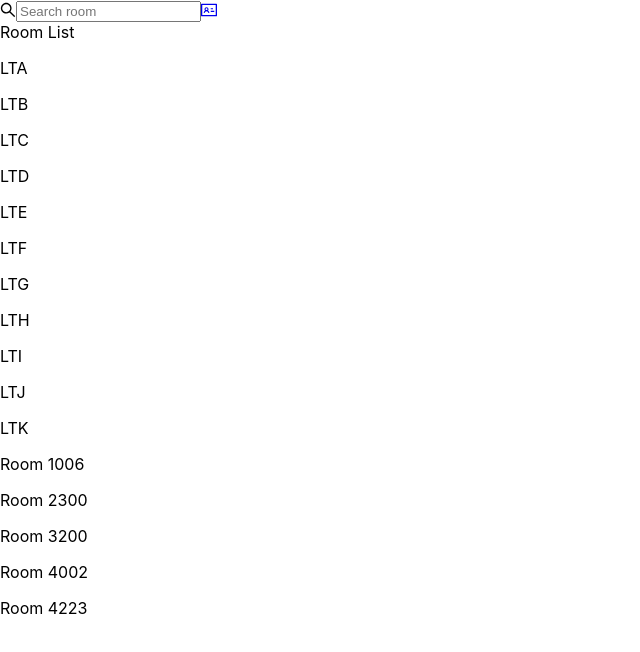
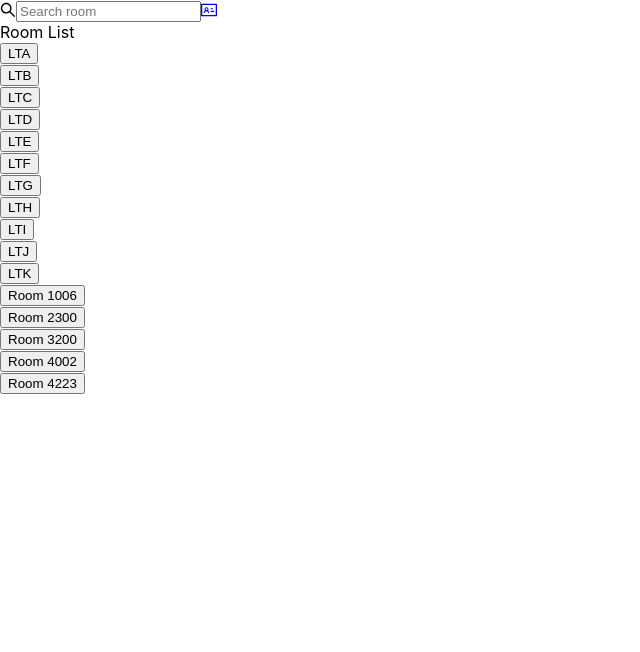
Before and after one commit to XuYinzhe/ISDN3002_winter, a React (Create React App) app in the folder avata/frontend/: page / in a window 1280 px wide. Shown: the top 652 px of the page, without its empty margins (0-640 px from the left). Built offline with nearby package versions, Linux system fonts and the light colour scheme.

Commit message:
home modified

```diff
--- a/avata/frontend/src/App.js
+++ b/avata/frontend/src/App.js
@@ -5,7 +5,7 @@ import { IdcardOutlined, SearchOutlined } from '@ant-design/icons';
 import './App.css';
 import { BrowserRouter as Router, Routes, Route } from "react-router-dom";
 import login from './pages/login';
-import home from './pages/home'
+import home from './pages/lta'
 import ReactDOM, { render } from 'react-dom';
 import { Components } from 'antd/lib/date-picker/generatePicker';
 
@@ -19,37 +19,70 @@ class App extends Component {
         <Divider orientation="left" orientationMargin="0">
         Room List
         </Divider>
-          <p>LTA</p>
+          <Button type="text">
+            LTA
+          </Button>
         <Divider />
-          <p>LTB</p>
+          <Button type="text">
+            LTB
+          </Button>
         <Divider />
-          <p>LTC</p>
+          <Button type="text">
+            LTC
+          </Button>
         <Divider />
-          <p>LTD</p>
+          <Button type="text">
+            LTD
+          </Button>
         <Divider />
-          <p>LTE</p>
+          <Button type="text">
+            LTE
+          </Button>
         <Divider />
-          <p>LTF</p>
-          <Divider />
-          <p>LTG</p>
+          <Button type="text">
+            LTF
+          </Button>
         <Divider />
-          <p>LTH</p>
+          <Button type="text">
+            LTG
+          </Button>
         <Divider />
-          <p>LTI</p>
+          <Button type="text">
+            LTH
+          </Button>
         <Divider />
-          <p>LTJ</p>
+          <Button type="text">
+            LTI
+          </Button>
         <Divider />
-          <p>LTK</p>
-          <Divider />
-          <p>Room 1006</p>
+          <Button type="text">
+            LTJ
+          </Button>
         <Divider />
-          <p>Room 2300</p>
+          <Button type="text">
+            LTK
+          </Button>
         <Divider />
-          <p>Room 3200</p>
+          <Button type="text">
+            Room 1006
+          </Button>
         <Divider />
-          <p>Room 4002</p>
+          <Button type="text">
+            Room 2300
+          </Button>
         <Divider />
-          <p>Room 4223</p>
+          <Button type="text">
+            Room 3200
+          </Button>
+        <Divider />
+          <Button type="text">
+            Room 4002
+          </Button>
+        <Divider />
+          <Button type="text">
+            Room 4223
+          </Button>
+        <Divider />
         </>
       </div>
     );
```
Also changed, not shown: avata/frontend/src/pages/lta.js (renamed from avata/frontend/src/pages/home.js).
